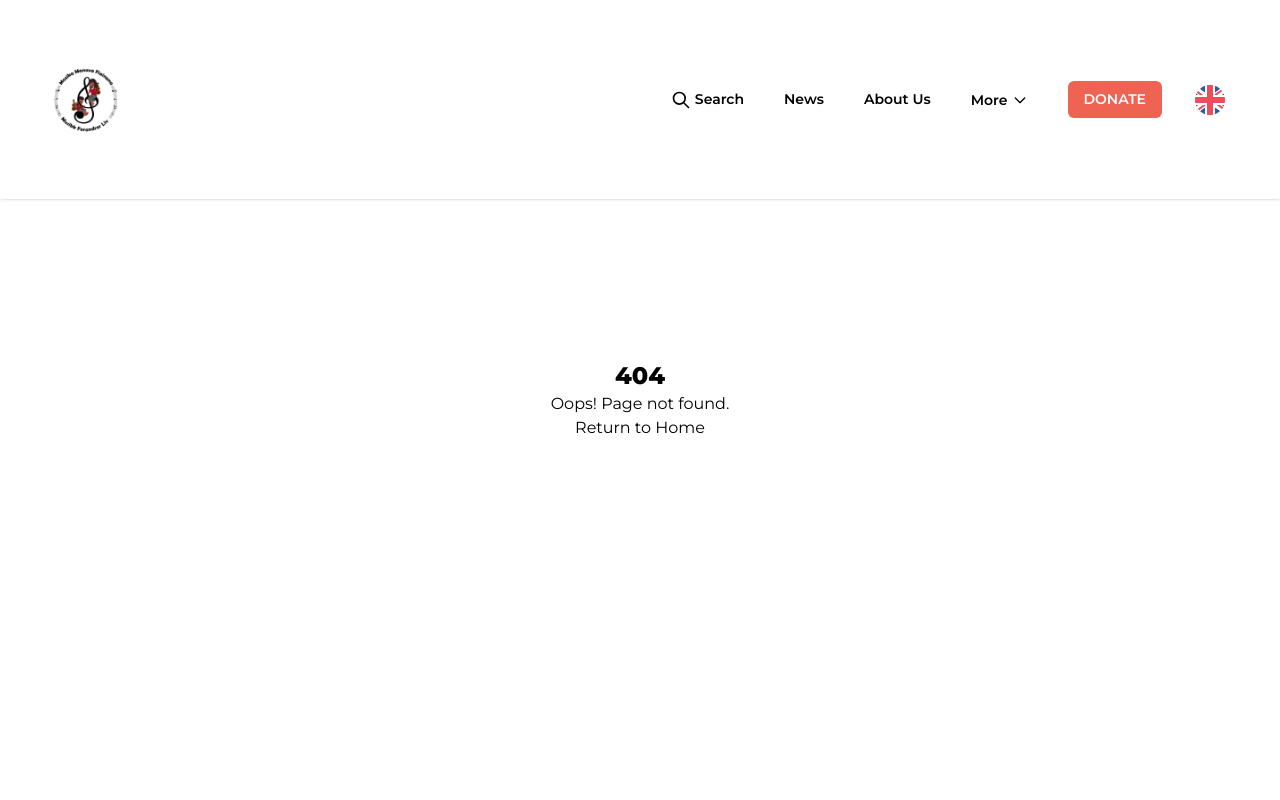
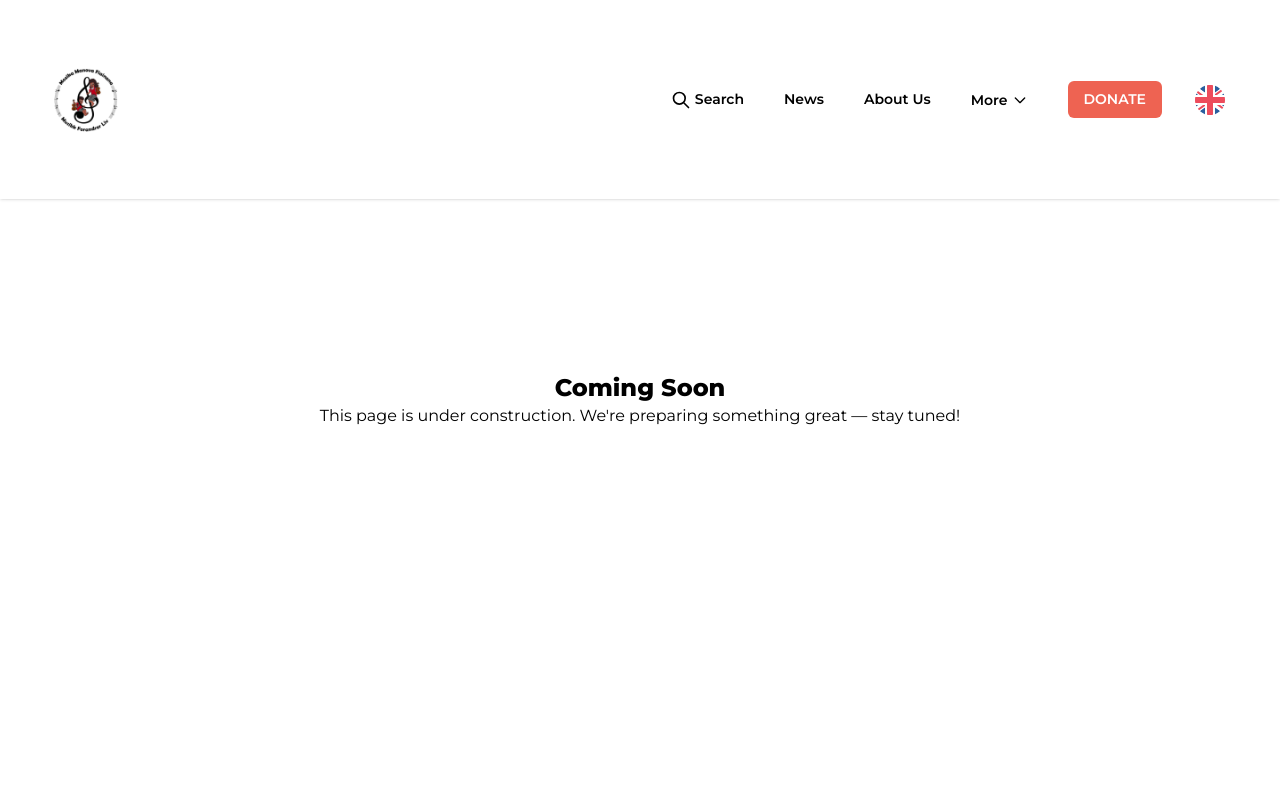
Before and after one commit to NoroffFEU/musikkforandrerliv.no, a React (Vite) app: page /placeholder in a window 1280 px wide. Shown: the top 800 px of the page. Built offline with nearby package versions, Linux system fonts and the light colour scheme; a web font is replaced by a local one.

Commit message:
fix-readmore-links

```diff
--- a/src/components/homePage/historySection.jsx
+++ b/src/components/homePage/historySection.jsx
@@ -1,6 +1,7 @@
 import React, { useEffect, useState } from 'react';
 
 import data from '../../data/landing-page-content.json';
+import {Link} from 'react-router-dom';
 
 export function HistorySection() {
   const { image, title, content } = data.history;
@@ -72,9 +73,9 @@ export function HistorySection() {
           className="mx-auto w-full h-auto object-cover"
         />
 
-        <button className="hidden sm:inline-block w-fit py-4 px-[30px] border rounded-[9px] [font-family:var(--font-sans) ] font-semibold md:text-2xl cursor-pointer">
+        <Link to="/about" className="hidden sm:inline-block w-fit py-4 px-[30px] border rounded-[9px] [font-family:var(--font-sans) ] font-semibold md:text-2xl cursor-pointer">
           READ MORE
-        </button>
+        </Link>
       </div>
 
       <button
--- a/src/components/homePage/supportSection.jsx
+++ b/src/components/homePage/supportSection.jsx
@@ -1,5 +1,5 @@
 import React from 'react';
-
+import { Link } from 'react-router-dom';
 import { IoIosArrowForward } from 'react-icons/io';
 
 import supportData from '../../data/support.json';
@@ -31,9 +31,9 @@ const SupportSection = () => {
             {supportData.content}
           </p>
           <div className="hidden gap-[20px] sm:flex sm:flex-row md:flex-col lg:flex-row">
-            <button className="inline-block w-fit py-4 px-[30px] border rounded-[9px] [font-family:var(--font-sans) ] font-semibold md:text-2xl cursor-pointer whitespace-nowrap">
+            <Link to="/placeholder" className="inline-block w-fit py-4 px-[30px] border rounded-[9px] [font-family:var(--font-sans) ] font-semibold md:text-2xl cursor-pointer whitespace-nowrap">
               READ MORE
-            </button>
+            </Link>
             <button className="inline-block w-fit py-4 px-[30px] border rounded-[9px] [font-family:var(--font-sans) ] font-semibold md:text-2xl cursor-pointer text-white bg-[var(--color-sunset-red)] border-[var(--color-sunset-red)]">
               DONATE
             </button>
--- a/src/components/homePage/volunteerSection.jsx
+++ b/src/components/homePage/volunteerSection.jsx
@@ -1,8 +1,10 @@
 import React from 'react';
+import { Link } from 'react-router-dom';
 
 import { IoIosArrowForward } from 'react-icons/io';
 
 import content from '../../data/landing-page-content.json';
+
 
 const VolunteerSection = () => {
   const volunteerContent = content.volunteer;
@@ -28,9 +30,9 @@ const VolunteerSection = () => {
               {paragraph}
             </p>
           ))}
-          <button className="hidden sm:inline-block w-fit py-4 px-[30px] border rounded-[9px] [font-family:var(--font-sans) ] font-semibold md:text-2xl cursor-pointer">
+          <Link to="/placeholder" className="hidden sm:inline-block w-fit py-4 px-[30px] border rounded-[9px] [font-family:var(--font-sans) ] font-semibold md:text-2xl cursor-pointer">
             READ MORE
-          </button>
+          </Link>
         </div>
         <div className="w-full md:w-1/2 md:h-full flex items-center justify-center">
           <img
--- a/src/components/homePage/workSection.jsx
+++ b/src/components/homePage/workSection.jsx
@@ -1,8 +1,10 @@
 import React from 'react';
+import { Link } from 'react-router-dom';
 
 import { IoIosArrowForward } from 'react-icons/io';
 
 import data from '../../data/landing-page-content.json';
+
 
 export default function WorkSection() {
   const { image, title, content } = data.work;
@@ -31,9 +33,9 @@ export default function WorkSection() {
           <p className="[font-family:var(--font-sans)] text-sm sm:text-lg max-w-[462px] text-[#363732]">
             {content}
           </p>
-          <button className="hidden sm:inline-block w-fit py-4 px-[30px] border rounded-[9px] [font-family:var(--font-sans) ] font-semibold md:text-2xl cursor-pointer">
-            READ MORE
-          </button>
+          <Link to="/work" className="hidden sm:inline-block w-fit py-4 px-[30px] border rounded-[9px] [font-family:var(--font-sans) ] font-semibold md:text-2xl cursor-pointer">
+          READ MORE
+        </Link>
         </div>
       </div>
     </section>
--- /dev/null
+++ b/src/pages/PlaceHolder.jsx
@@ -0,0 +1,14 @@
+import ErrorBoundary from '../components/ErrorBoundary.jsx';
+
+function PlaceHolder() {
+  return (
+    <ErrorBoundary>
+      <div className="h-screen w-full flex justify-center items-center flex-col">
+        <h1 className="text-2xl font-extrabold">Coming Soon</h1>
+        <h2>This page is under construction. We're preparing something great — stay tuned!</h2>
+      </div>
+    </ErrorBoundary>
+  );
+}
+
+export default PlaceHolder;
--- a/src/routes/index.jsx
+++ b/src/routes/index.jsx
@@ -10,6 +10,7 @@ import News from '../pages/News';
 import NotFound from '../pages/NotFound';
 import TestTranslations from '../pages/TestTranslations';
 import OurWork from '../pages/OurWork';
+import Placeholder from '../pages/Placeholder';
 
 const AppRoutes = () => {
   const [loading, setLoading] = useState(false);
@@ -39,6 +40,7 @@ const AppRoutes = () => {
               <Route path="/work" element={<OurWork />} />
               <Route path="/test-translations" element={<TestTranslations />} />
               <Route path="*" element={<NotFound />} />
+              <Route path="/placeholder" element={<Placeholder/>} />
             </Route>
           </Routes>
         )}
```
